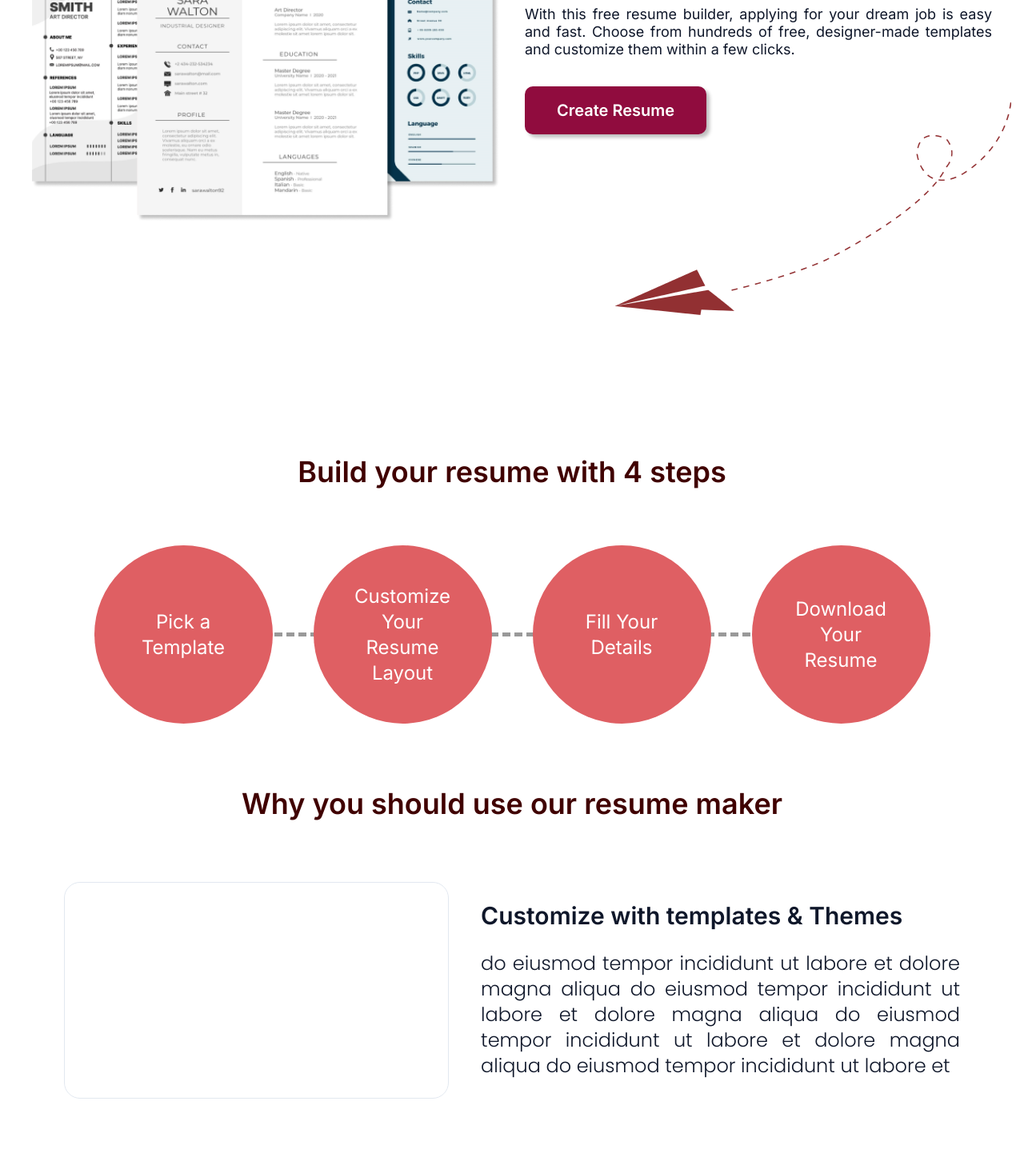
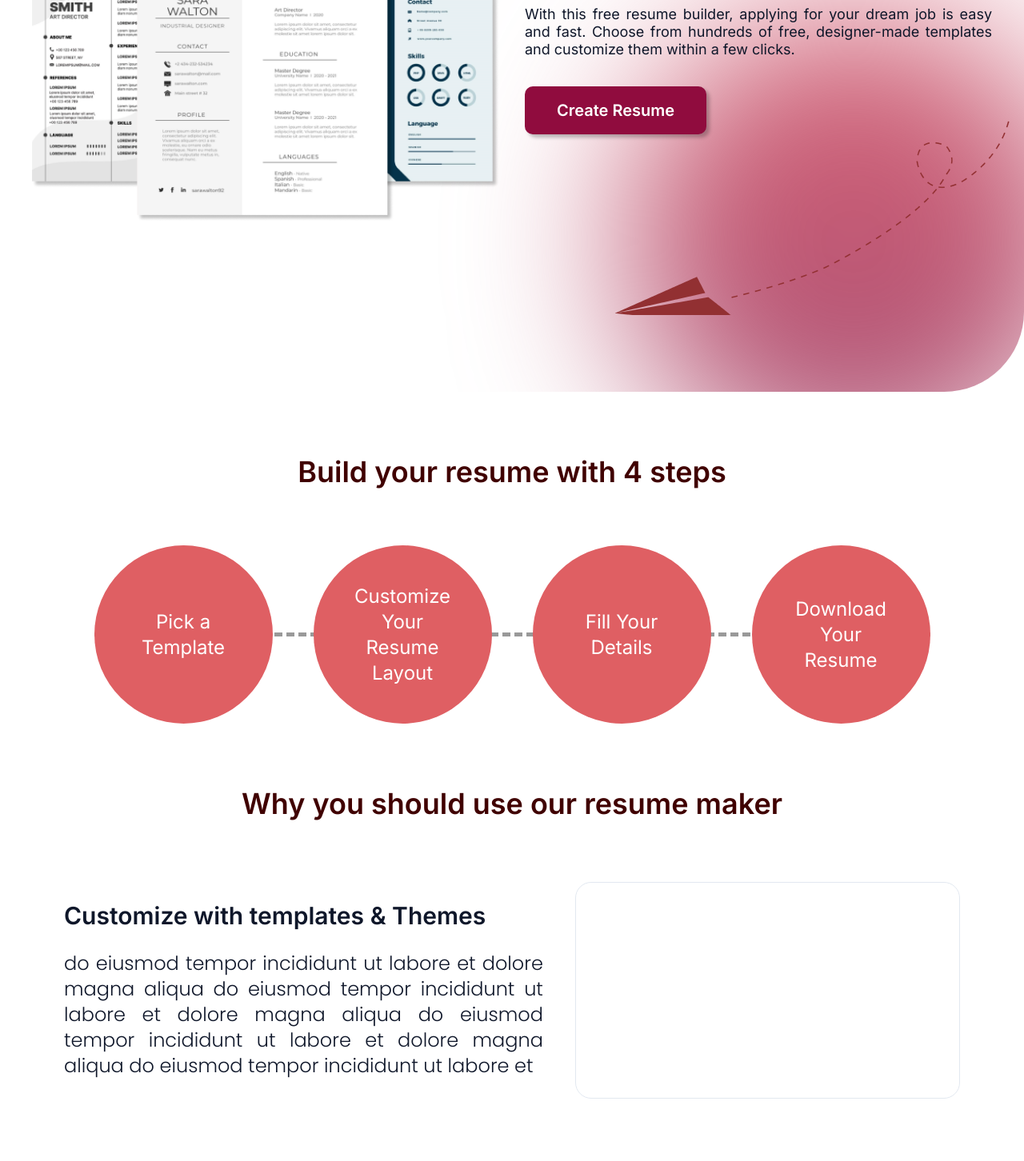
Before and after one commit to AamHermansyah/resume-builder, a Next.js app: page / in a window 1280 px wide. Shown: the part 380-1832 px from the top of the page at 80% size. Built offline with nearby package versions, Linux system fonts and the light colour scheme.

Commit message:
[FIX] Blur element not display

```diff
--- a/app/page.tsx
+++ b/app/page.tsx
@@ -2,10 +2,10 @@
 
 import Footer from '@/components/landing-page/Footer';
 import GetStarted from '@/components/landing-page/GetStarted';
-import Hero from '@/components/landing-page/Hero';
+import Hero from '@/components/landing-page/Hero/Hero';
 import { Navbar } from '@/components/landing-page/Navbar';
 import Steps from '@/components/landing-page/Steps';
-import WhyUs from '@/components/landing-page/WhyUs';
+import WhyUs from '@/components/landing-page/WhyUs/WhyUs';
 
 export default function Home() {
   return (
--- a/components/landing-page/BlurComponent.tsx
+++ /dev/null
@@ -1,25 +0,0 @@
-import { Hero } from '@/constants/data'
-import React from 'react'
-
-type propTypes = Pick<Hero, 'backgroundClass' | 'positionClass' | 'sizeClass'> & {
-  rounded?: string
-}
-
-function BlurComponent({ positionClass, sizeClass, backgroundClass, rounded }: propTypes) {
-  return (
-    <div
-      className={`
-        absolute
-        ${positionClass}
-        ${sizeClass}
-        ${rounded ? rounded: 'rounded-full'}
-        blur-[100px]
-      `}
-      style={{
-        background: `${backgroundClass}`
-      }}
-    />
-  )
-}
-
-export default BlurComponent
--- /dev/null
+++ b/components/landing-page/Hero/BlurComponent.tsx
@@ -0,0 +1,44 @@
+function BlurComponent() {
+  return (
+    <>
+      <div
+        className="absolute -top-[100px] -right-[75px] w-[665px] aspect-square rounded-full blur-[100px]"
+        style={{
+          background: "linear-gradient(180deg, #F7ABA1 0%, #ED9296 100%);"
+        }}
+      />
+      <div
+        className="absolute -bottom-[100px] -right-[75px] w-[576px] aspect-square rounded-full blur-[100px]"
+        style={{
+          background: "linear-gradient(180deg, #D76275 0%, #A95175 100%)"
+        }}
+      />
+      <div
+        className="absolute -top-[169px] -left-[108px] w-[597px] aspect-square rounded-full blur-[100px]"
+        style={{
+          background: "linear-gradient(180deg, #F5C7A1 0%, #F8B193 100%);"
+        }}
+      />
+      <div
+        className="absolute -top-[89px] left-[20%] w-[532px] aspect-square rounded-full blur-[100px]"
+        style={{
+          background: "linear-gradient(180deg, #FAB8AF 0%, #FFD9D8 100%);"
+        }}
+      />
+      <div
+        className="absolute top-[272px] -left-[120px] w-[586px] aspect-square rounded-full blur-[100px]"
+        style={{
+          background: "linear-gradient(180deg, #F5C7A1 0%, #F8B193 100%);"
+        }}
+      />
+      <div
+        className="absolute top-[280px] left-[20%] w-[629px] aspect-square rounded-full blur-[100px]"
+        style={{
+          background: "linear-gradient(180deg, #F7ABA1 0%, #ED9296 100%);"
+        }}
+      />
+    </>
+  )
+}
+
+export default BlurComponent
--- a/components/landing-page/Hero.tsx
+++ b/components/landing-page/Hero/Hero.tsx
@@ -1,8 +1,7 @@
 import Image from "next/image"
-import Button from "./Button"
-import { hero } from "@/constants/data"
+import Button from "../Button"
+import { motion } from "framer-motion"
 import BlurComponent from "./BlurComponent"
-import { motion } from "framer-motion"
 
 function Hero() {
   return (
@@ -12,19 +11,17 @@ function Hero() {
       transition={{ duration: .5 }}
     >
       <section id="hero" className="relative overflow-hidden rounded-br-[50px] lg:rounded-br-[100px] py-20">
-        {hero.map((blurElement) => (
-          <BlurComponent
-            key={blurElement.id}
-            positionClass={blurElement.positionClass}
-            sizeClass={blurElement.sizeClass}
-            backgroundClass={blurElement.backgroundClass}
-          />
-        ))}
+        <BlurComponent />
         <div className="relative min-h-[710px] flex items-center rounded-br-[100px] z-10">
-          <div className="absolute w-[495px] h-[266px] bottom-4 right-4 -z-[1]">
-            <Image src="/images/paper-boat.png" alt="paper-boat" fill={true} />
+          <div className="absolute w-[350px] sm:w-[495px] aspect-[16/8] bottom-[51%] sm:bottom-4 right-4 -z-[1]">
+            <Image
+              src="/images/paper-boat.png"
+              alt="paper-boat"
+              fill={true}
+              className="object-cover"
+            />
           </div>
-          <div className="mt-20 md:mt-0 w-full flex gap-y-20 flex-col-reverse md:flex-row items-center gap-8 px-10">
+          <div className="mt-14 sm:mt-20 md:mt-0 w-full flex gap-y-20 flex-col-reverse md:flex-row items-center gap-8 px-10">
             <div className="w-full flex-1 relative flex gap-[66px]">
               <motion.div
                 initial={{ opacity: 0 }}
--- /dev/null
+++ b/components/landing-page/WhyUs/BlurComponent.tsx
@@ -0,0 +1,32 @@
+function BlurComponent() {
+  return (
+    <>
+      <div
+        className="absolute -top-[120px] -right-[75px] w-[313px] aspect-square rounded-full blur-[100px]"
+        style={{
+          background: "linear-gradient(180deg, #F7ABA1 0%, #ED9296 100%);"
+        }}
+      />
+      <div
+        className="absolute -bottom-[170px] -right-[75px] w-[313px] aspect-square rounded-full blur-[100px]"
+        style={{
+          background: "linear-gradient(180deg, #D76275 0%, #A95175 100%);"
+        }}
+      />
+      <div
+        className="absolute -bottom-[100px] -left-[75px] w-[313px] aspect-square rounded-full blur-[100px]"
+        style={{
+          background: "linear-gradient(180deg, #FAA997 0%, #F7988C 100%);"
+        }}
+      />
+      <div
+        className="absolute -top-[190px] -left-[55px] w-[313px] aspect-square rounded-full blur-[100px]"
+        style={{
+          background: "linear-gradient(180deg, #FAB8AF 0%, #FFD9D8 100%);"
+        }}
+      />
+    </>
+  )
+}
+
+export default BlurComponent
--- a/components/landing-page/CardWhyUs.tsx
+++ b/components/landing-page/WhyUs/CardWhyUs.tsx
@@ -1,4 +1,4 @@
-import { WhyUs, whyUsBlurElement } from "@/constants/data";
+import { WhyUs } from "@/constants/data";
 import { Poppins } from "next/font/google";
 import Image from "next/image";
 import BlurComponent from "./BlurComponent";
@@ -17,14 +17,7 @@ function CardWhyUs({ imageUrl, title, children, alt, reverse } : propTypes) {
         flex-col mt-[78px] flex gap-10 items-center box-border`
     }>
       <div className="relative w-full flex-[0.8] aspect-video rounded-[20px] overflow-hidden border">
-        {whyUsBlurElement.map((blurElement) => (
-          <BlurComponent
-            key={blurElement.id}
-            positionClass={blurElement.positionClass}
-            sizeClass={blurElement.sizeClass}
-            backgroundClass={blurElement.backgroundClass}
-          />
-        ))}
+        <BlurComponent />
         <div className="absolute inset-0 flex items-center justify-center">
           <div className="relative w-[35%] aspect-square">
             <Image
--- a/components/landing-page/WhyUs.tsx
+++ b/components/landing-page/WhyUs/WhyUs.tsx
@@ -22,7 +22,7 @@ function Why() {
             title={data.title}
             imageUrl={data.imageUrl}
             alt={data.alt}
-            reverse={index + 1 % 2 === 0}
+            reverse={index % 2 === 0}
           >
             {data.description}
           </CardWhyUs>
--- a/constants/data.tsx
+++ b/constants/data.tsx
@@ -2,13 +2,6 @@ export type Navigation = {
   id: string,
   title: string,
   href: string
-}
-
-export type Hero = {
-  id: string,
-  positionClass: string,
-  sizeClass: string,
-  backgroundClass: string,
 }
 
 export type WhyUs = {
@@ -64,33 +57,6 @@ export const navigation: Navigation[] = [
     id: 'nav-5',
     title: "FAQs",
     href: "/",
-  },
-]
-
-export const whyUsBlurElement: Hero[] = [
-  {
-    id: 'blur-1',
-    positionClass: '-top-[120px] -right-[75px]',
-    sizeClass: 'w-[313px] aspect-square',
-    backgroundClass: 'linear-gradient(180deg, #F7ABA1 0%, #ED9296 100%)'
-  },
-  {
-    id: 'blur-2',
-    positionClass: '-bottom-[170px] -right-[75px]',
-    sizeClass: 'w-[313px] aspect-square',
-    backgroundClass: 'linear-gradient(180deg, #D76275 0%, #A95175 100%)'
-  },
-  {
-    id: 'blur-3',
-    positionClass: '-bottom-[100px] -left-[75px]',
-    sizeClass: 'w-[313px] aspect-square',
-    backgroundClass: 'linear-gradient(180deg, #FAA997 0%, #F7988C 100%)'
-  },
-  {
-    id: 'blur-4',
-    positionClass: '-top-[190px] -left-[55px]',
-    sizeClass: 'w-[313px] aspect-square',
-    backgroundClass: 'linear-gradient(180deg, #FAB8AF 0%, #FFD9D8 100%)'
   },
 ]
 
@@ -186,42 +152,3 @@ export const footer: Footer = {
     ]
   }
 }
-
-export const hero: Hero[] = [
-  {
-    id: 'blur-1',
-    positionClass: '-top-[100px] -right-[75px]',
-    sizeClass: 'w-[665px] aspect-square',
-    backgroundClass: 'linear-gradient(180deg, #F7ABA1 0%, #ED9296 100%)'
-  },
-  {
-    id: 'blur-2',
-    positionClass: '-bottom-[100px] -right-[75px]',
-    sizeClass: 'w-[576px] aspect-square',
-    backgroundClass: 'linear-gradient(180deg, #D76275 0%, #A95175 100%)'
-  },
-  {
-    id: 'blur-3',
-    positionClass: '-top-[169px] -left-[108px]',
-    sizeClass: 'w-[597px] aspect-square',
-    backgroundClass: 'linear-gradient(180deg, #F5C7A1 0%, #F8B193 100%)'
-  },
-  {
-    id: 'blur-4',
-    positionClass: '-top-[89px] left-[20%]',
-    sizeClass: 'w-[532px] aspect-square',
-    backgroundClass: 'linear-gradient(180deg, #FAB8AF 0%, #FFD9D8 100%)'
-  },
-  {
-    id: 'blur-5',
-    positionClass: 'top-[272px] -left-[120px]',
-    sizeClass: 'w-[586px] aspect-square',
-    backgroundClass: 'linear-gradient(180deg, #F5C7A1 0%, #F8B193 100%)'
-  },
-  {
-    id: 'blur-6',
-    positionClass: 'top-[280px] left-[20%]',
-    sizeClass: 'w-[629px] aspect-square',
-    backgroundClass: 'linear-gradient(180deg, #F7ABA1 0%, #ED9296 100%)'
-  },
-]
```
